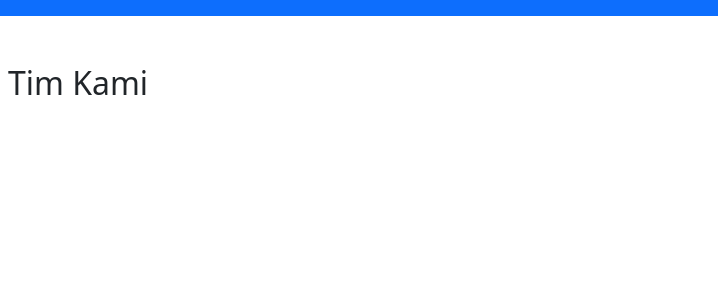
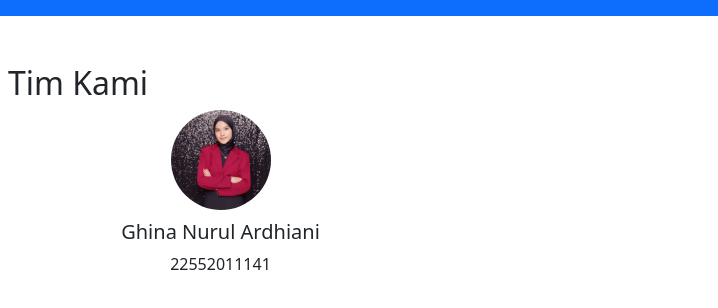
Before and after one commit to adzibilal/lp-kelompok3, a plain HTML site: page index.html in a window 1280 px wide. Shown: the part 1681-1989 px from the top of the page, 562-1280 px from the left. Drawn offline with nearby package versions, Linux system fonts and the light colour scheme.

Commit message:
Menambahkan Daftar Tim

```diff
--- a/index.html
+++ b/index.html
@@ -234,6 +234,16 @@
                     <h5>Jujun Junaedi</h5>
                     <p>21552011211</p>
                 </div>
+                <div class="col-md-3 text-center">
+                    <img
+                        src="assets/images/team/Ghina.jpg"
+                        class="ava-team"
+                        alt="Ghina Nurul Ardhiani"
+                        width="100"
+                        height="100" />
+                    <h5>Ghina Nurul Ardhiani</h5>
+                    <p>22552011141</p>
+                </div>
                 <!-- isi sama kalian copy paste aja -->
             </div>
         </section>
```
Also changed, not shown: assets/images/team/Ghina.jpg (added).
